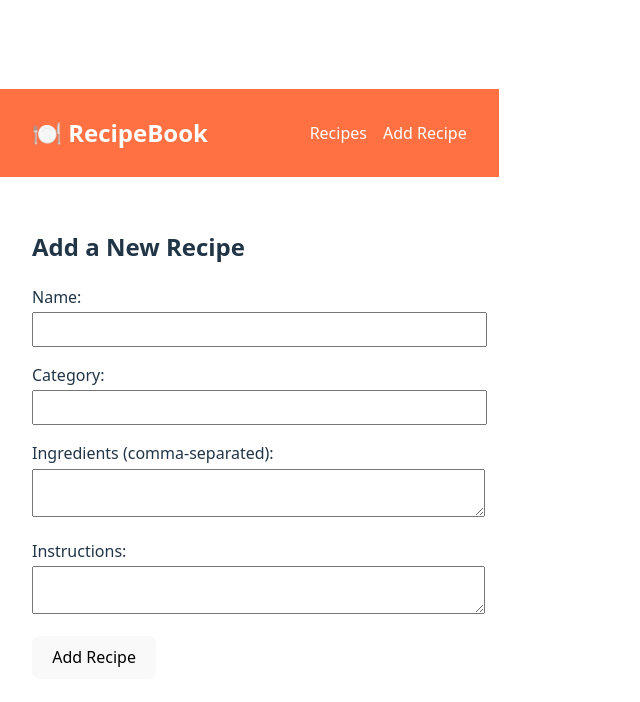
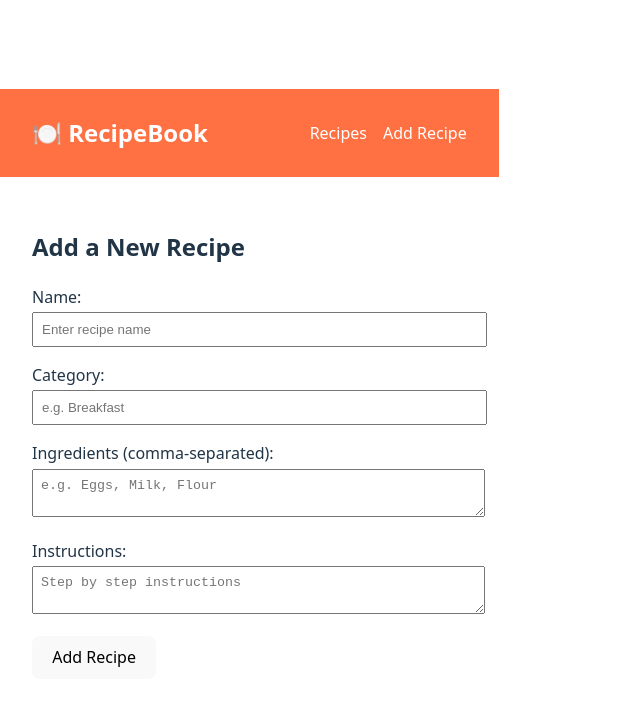
Before and after one commit to AdityaVikramSingh19/recipe-book, a React (Vite) app: page /add in a window 1280 px wide. Shown: the top 702 px of the page, without its empty margins (0-640 px from the left). Built offline with nearby package versions, Linux system fonts and the light colour scheme; no server answers.

Commit message:
Udpated handleSubmit in addRecipe.jsx

```diff
--- a/src/pages/AddRecipe.jsx
+++ b/src/pages/AddRecipe.jsx
@@ -1,7 +1,10 @@
 import React, { useState } from 'react';
+import { useRecipes } from '../context/RecipeContext';
 import './AddRecipe.css';
 
 const AddRecipe = () => {
+  const { addRecipe } = useRecipes();
+
   const [formData, setFormData] = useState({
     name: '',
     category: '',
@@ -17,10 +20,10 @@ const AddRecipe = () => {
 
   const validate = () => {
     const newErrors = {};
-    if (!formData.name) newErrors.name = 'Name is required';
-    if (!formData.category) newErrors.category = 'Category is required';
-    if (!formData.ingredients) newErrors.ingredients = 'Ingredients are required';
-    if (!formData.instructions) newErrors.instructions = 'Instructions are required';
+    if (!formData.name.trim()) newErrors.name = 'Name is required';
+    if (!formData.category.trim()) newErrors.category = 'Category is required';
+    if (!formData.ingredients.trim()) newErrors.ingredients = 'Ingredients are required';
+    if (!formData.instructions.trim()) newErrors.instructions = 'Instructions are required';
     return newErrors;
   };
 
@@ -30,10 +33,14 @@ const AddRecipe = () => {
     if (Object.keys(validationErrors).length > 0) {
       setErrors(validationErrors);
     } else {
-      console.log('Recipe submitted:', formData);
-      alert('Recipe added successfully (mock)');
-      // Reset form
-      setFormData({ name: '', category: '', ingredients: '', instructions: '' });
+      addRecipe(formData);
+      alert('Recipe added successfully!');
+      setFormData({
+        name: '',
+        category: '',
+        ingredients: '',
+        instructions: '',
+      });
       setErrors({});
     }
   };
@@ -41,27 +48,53 @@ const AddRecipe = () => {
   return (
     <div className="add-recipe-container">
       <h2>Add a New Recipe</h2>
-      <form onSubmit={handleSubmit}>
+      <form onSubmit={handleSubmit} className="add-recipe-form">
         <label>
           Name:
-          <input type="text" name="name" value={formData.name} onChange={handleChange} />
+          <input
+            type="text"
+            name="name"
+            placeholder="Enter recipe name"
+            value={formData.name}
+            onChange={handleChange}
+          />
           {errors.name && <span className="error">{errors.name}</span>}
         </label>
+
         <label>
           Category:
-          <input type="text" name="category" value={formData.category} onChange={handleChange} />
+          <input
+            type="text"
+            name="category"
+            placeholder="e.g. Breakfast"
+            value={formData.category}
+            onChange={handleChange}
+          />
           {errors.category && <span className="error">{errors.category}</span>}
         </label>
+
         <label>
           Ingredients (comma-separated):
-          <textarea name="ingredients" value={formData.ingredients} onChange={handleChange} />
+          <textarea
+            name="ingredients"
+            placeholder="e.g. Eggs, Milk, Flour"
+            value={formData.ingredients}
+            onChange={handleChange}
+          ></textarea>
           {errors.ingredients && <span className="error">{errors.ingredients}</span>}
         </label>
+
         <label>
           Instructions:
-          <textarea name="instructions" value={formData.instructions} onChange={handleChange} />
+          <textarea
+            name="instructions"
+            placeholder="Step by step instructions"
+            value={formData.instructions}
+            onChange={handleChange}
+          ></textarea>
           {errors.instructions && <span className="error">{errors.instructions}</span>}
         </label>
+
         <button type="submit">Add Recipe</button>
       </form>
     </div>
```
